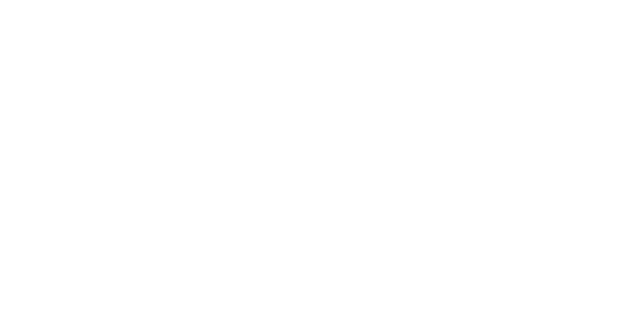
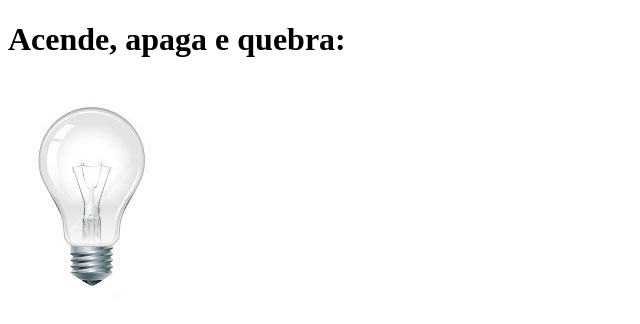
Before and after one commit to RodrigooWM/projeto-glass, a plain HTML site: page teste_02.html in a window 1280 px wide. Shown: the whole page, without its empty margins (0-640 px from the left). Drawn offline with Linux system fonts and the light colour scheme.

```diff
--- a/teste_02.html
+++ b/teste_02.html
@@ -1,19 +1,29 @@
-<!DOCTYPE HTML>
-<HTML lang="pt-br">
-<META charset="utf-8"/>
-<HEAD>
-    <title> Teste JavaScript</title>
+<!DOCTYPE html>
+<html lang="pt-br">
+<head>
+    <meta charset="UTF-8">
+    <title>Outro teste</title>
     <script>
+
         function acendeLampada() {
-            document.getElementById("luz").src="_imagens/lampada-acesa.jpg";
+            document.getElementById("luz").src = "_imagens/lampada-acesa.jpg";
 
         }
         function apagaLampada() {
-            document.getElementById("luz").src="_imagens/lampada-apagada.jpg";
-
+            document.getElementById("luz").src = "_imagens/lampada-apagada.jpg";
 
         }
+        function quebraLampada() {
+            document.getElementById("luz").src = "_imagens/lampada-quebrada.jpg";
 
+        }
     </script>
-</HEAD>
-</HTML>
+</head>
+<body>
+<h1>Acende, apaga e quebra:</h1>
+<img src="_imagens/lampada-apagada.jpg" id="luz"
+     onmousemove="acendeLampada()"
+     onmouseout="apagaLampada()"
+     onclick="quebraLampada()"/>
+</body>
+</html>
```
